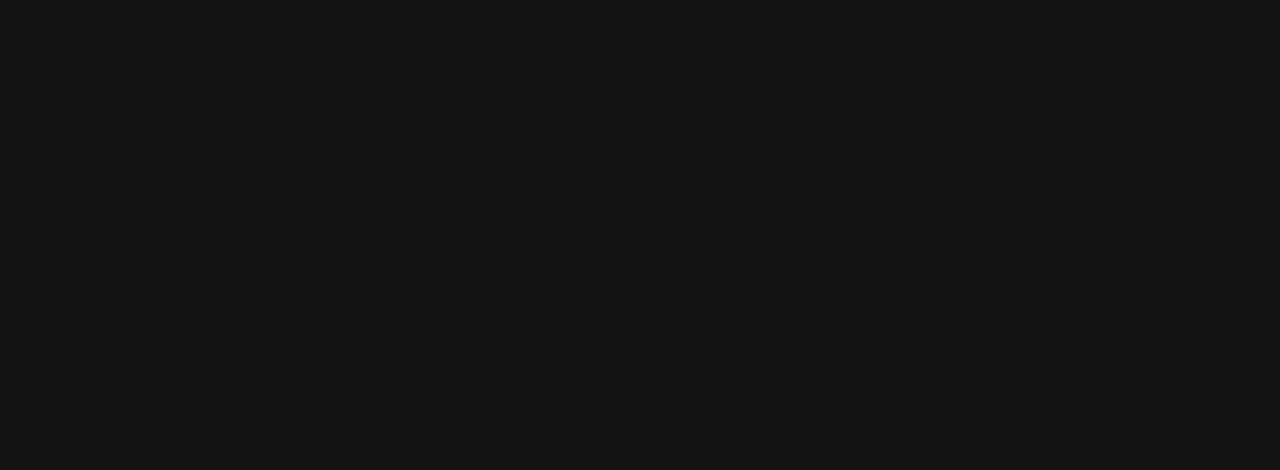
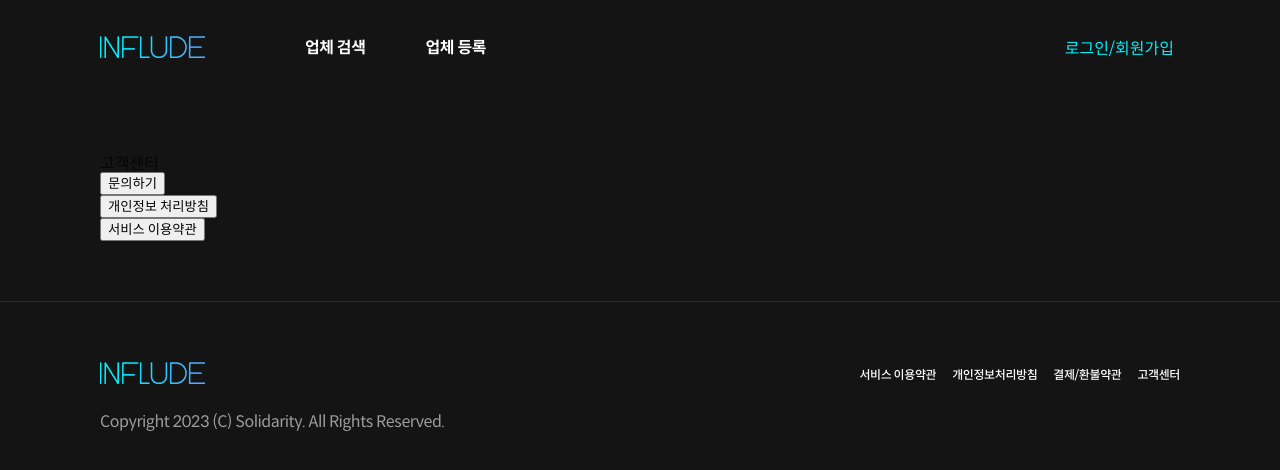
Before and after one commit to dkagh012/React_project_front, a React (Create React App) app: page /Service in a window 1280 px wide. Before the commit this address had no page. Shown: the top 470 px of the page. Built offline with nearby package versions, Linux system fonts and the light colour scheme.

Commit message:
고객센터 작업 진행중

```diff
--- a/src/App.js
+++ b/src/App.js
@@ -2,6 +2,7 @@
 import Home from './components/Home/Home'
 import Search from './components/Search/Search'
 import View from './components/View/View'
+import Service from './components/Service/Service'
 import { Routes, Route, BrowserRouter } from "react-router-dom";
 import './reset.scss'
 
@@ -13,6 +14,7 @@
           <Route path="/" element={<Home />} />
           <Route path="/Search" element={<Search />} />
           <Route path="/View" element={<View />} />
+          <Route path="/Service" element={<Service />} />
         </Routes>
       </BrowserRouter>
     </div>
--- a/src/components/Footer/Footer.js
+++ b/src/components/Footer/Footer.js
@@ -14,7 +14,7 @@
             <li><Link to="#">서비스 이용약관</Link></li>
             <li><Link to="#">개인정보처리방침</Link></li>
             <li><Link to="#">결제/환불약관</Link></li>
-            <li><Link to="#">고객센터</Link></li>
+            <li><Link to="/Service">고객센터</Link></li>
           </ul>
         </div>
         <div className={classes.footerInfo}>
--- a/src/components/Search/SearchItem/SearchItem.js
+++ b/src/components/Search/SearchItem/SearchItem.js
@@ -63,15 +63,19 @@
       <div className={classes.PageNation}>
         <ul>
           <li>
-            <FaAngleLeft />
+            <button type="button">
+              <FaAngleLeft />
+            </button>
           </li>
-          <li><button type="button">1</button></li>
+          <li><button className={classes.Clicked} type="button">1</button></li>
           <li><button type="button">2</button></li>
           <li><button type="button">3</button></li>
           <li><button type="button">4</button></li>
           <li><button type="button">5</button></li>
           <li>
-            <FaAngleRight />
+            <button type="button">
+              <FaAngleRight />
+            </button>
           </li>
         </ul>
       </div>
--- a/src/components/Search/SearchItem/SearchItem.module.scss
+++ b/src/components/Search/SearchItem/SearchItem.module.scss
@@ -24,6 +24,7 @@
   }
 }
 .PageNation {
+  padding-top: 24px;
   ul {
     display: flex;
     align-items: center;
@@ -35,6 +36,15 @@
     button {
       border: 0;
       background: transparent;
+      color: #ffffff;
+      font-size: 16px;
+      font-style: normal;
+      font-weight: 700;
+      line-height: 24px; /* 150% */
+      letter-spacing: -0.4px;
+    }
+    .Clicked {
+      color: #00f2fe;
     }
   }
 }
--- /dev/null
+++ b/src/components/Service/Service.js
@@ -0,0 +1,26 @@
+import React from 'react'
+import classes from './Service.module.scss';
+import Footer from '../Footer/Footer';
+import Header from '../Header/Header';
+function Service() {
+  return (
+    <div>
+      <Header />
+      <section className="container">
+        <div className={classes.title}>
+          <h2>고객센터</h2>
+        </div>
+        <div className={classes.LinkSwap}>
+          <ul>
+            <li><button type="button" className={classes.Clicked}>문의하기</button></li>
+            <li><button type="button">개인정보 처리방침</button></li>
+            <li><button type="button">서비스 이용약관</button></li>
+          </ul>
+        </div>
+      </section>
+      <Footer />
+    </div>
+  )
+}
+
+export default Service
```
Also changed, not shown: src/components/Service/Service.module.scss (added).
